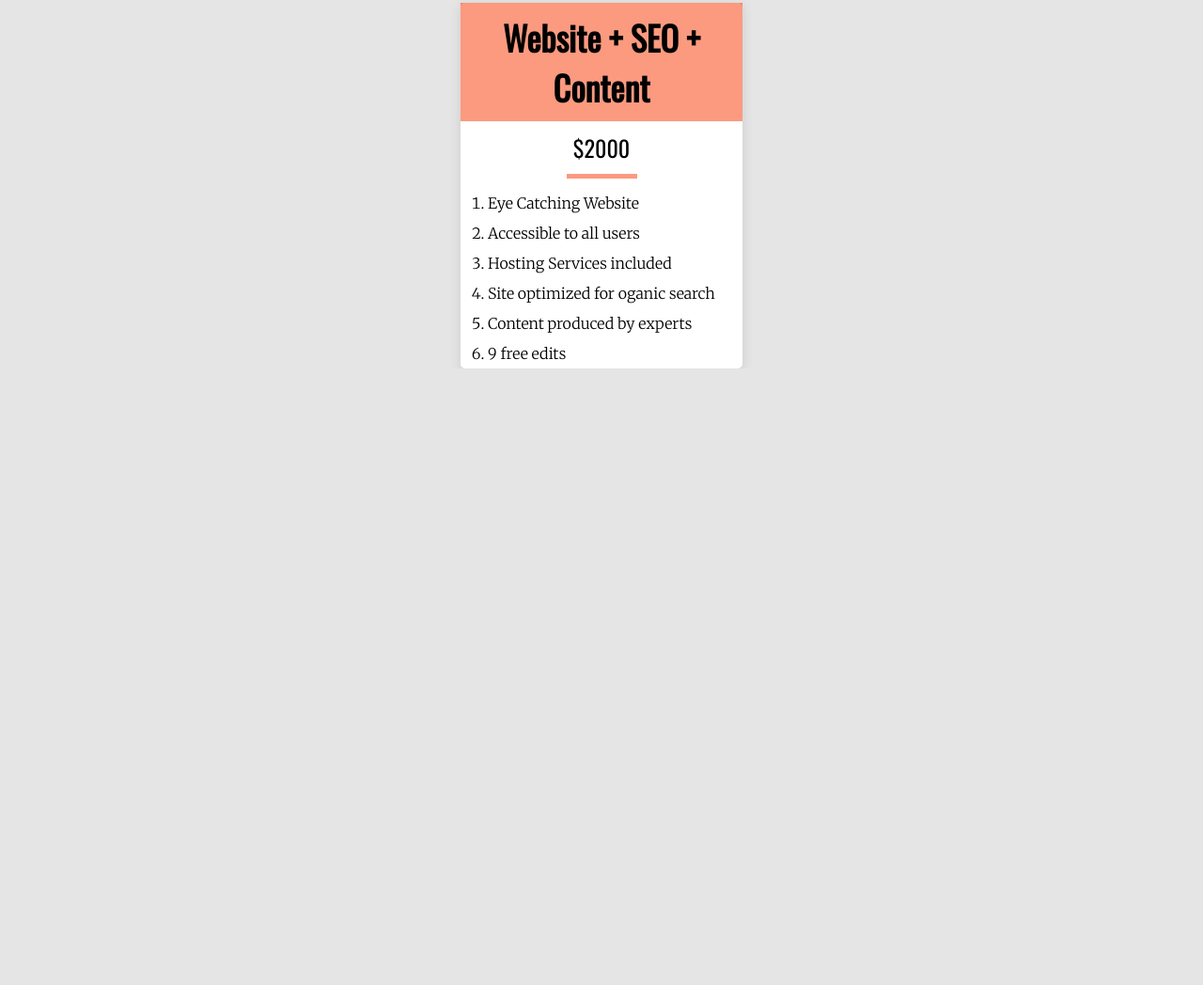
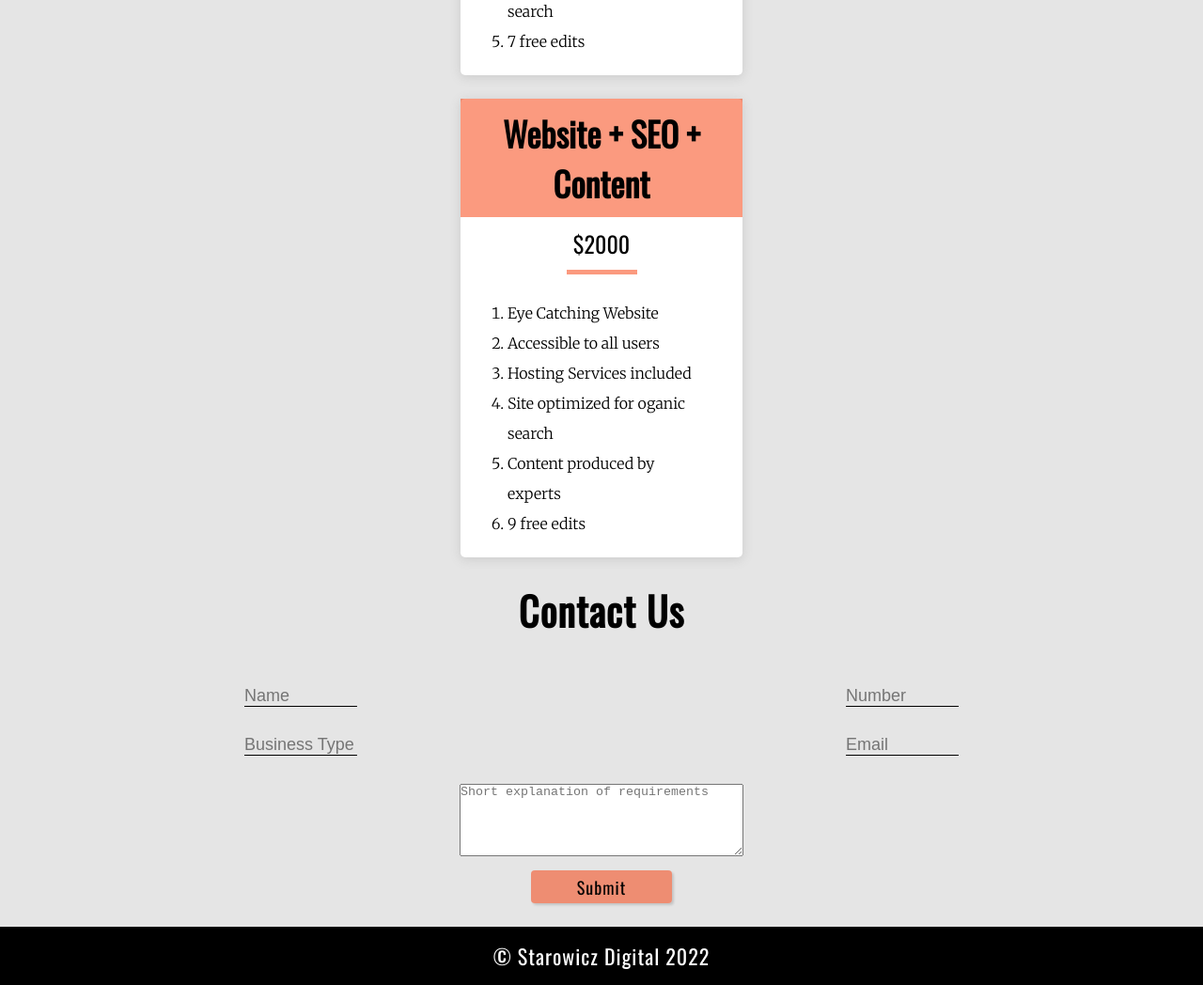
Before and after one commit to jakeisadev/starowicz-digital, a website: page index.html in a window 1280 px wide. Shown: the part 2391-3439 px from the top of the page at 94% size. Before the commit the page ends 2783 px from the top, so only its background shows below. Drawn offline with nearby package versions, Linux system fonts and the light colour scheme.

Commit message:
Added contact section

```diff
--- a/index.html
+++ b/index.html
@@ -279,6 +279,26 @@
           </div>
         </div>
       </section>
+      <section id="contact">
+        <h1>Contact Us</h1>
+        <form action="" id="contact-form">
+          <div class="form-item">
+          <input type="text" placeholder="Name" required>
+          <input type="number" placeholder="Number" required>
+          </div>
+          <div class="form-item">
+          <input type="text" placeholder="Business Type" required>
+          <input type="text" placeholder="Email" required>
+          </div>
+          <textarea name="contact-text" id="contact-text" cols="30" rows="5" placeholder="Short explanation of requirements"></textarea>
+          <button type="submit">
+            Submit
+          </button>
+        </form>
+      </section>
+      <footer>
+        &#169; Starowicz Digital 2022
+      </footer>
     </main>
     <script src="./js/script.js"></script>
     <script type="text/javascript" src="./js/particles.min.js"></script>
--- a/styles.css
+++ b/styles.css
@@ -277,6 +277,10 @@ body {
 .card-body {
   text-align: center;
   font-family: "Merriweather", serif;
+  padding: 15px;
+  width: 200px;
+  margin: auto;
+  padding-bottom: 20px;
 }
 
 .card-body ul {
@@ -286,9 +290,77 @@ body {
 
 .card-body ul li {
   text-align: left;
-  list-style-type:decimal;
+  list-style-type: decimal;
   line-height: 2;
   font-size: 16px;
+}
+
+/* Section: Contact Us */
+
+section#contact h1 {
+  margin-top: 25px;
+  text-align: center;
+  font-size: 42px;
+  font-family: "Oswald", sans-serif;
+  letter-spacing: 1px;
+}
+
+form#contact-form {
+  font-family: "Merriweather", serif;
+  display: flex;
+  flex-direction: column;
+  justify-content: space-around;
+  margin-top: 50px;
+}
+
+.form-item {
+  display: flex;
+  justify-content: space-around;
+  margin-bottom: 25px;
+}
+
+form#contact-form input {
+  font-size: 18px;
+  border: none;
+  outline: none;
+  background: #e5e5e5;
+  border-bottom: 1px solid black;
+  margin-bottom: 5px;
+  width: 120px;
+}
+
+form#contact-form textarea {
+  width: 300px;
+  margin: auto;
+  outline: none;
+}
+
+
+form#contact-form button {
+  width: 150px;
+  height: 35px;
+  margin: auto;
+  margin-top: 15px !important;
+  border-radius: 4px;
+  outline: none;
+  background-color: rgba(248, 54, 0, 0.5);
+  font-family: "Oswald", sans-serif;
+  letter-spacing: 1px;
+  font-size: 18px;
+  border: none;
+  box-shadow: rgba(0, 0, 0, 0.15) 1.95px 1.95px 2.6px;
+}
+/* Footer */
+
+footer {
+  background-color: black;
+  font-size: 22px;
+  color: white;
+  margin-top: 25px;
+  font-family: "Oswald", sans-serif;
+  letter-spacing: 1px;
+  text-align: center;
+  padding: 15px 0 15px 0;
 }
 
 /* Particles.js */
```
